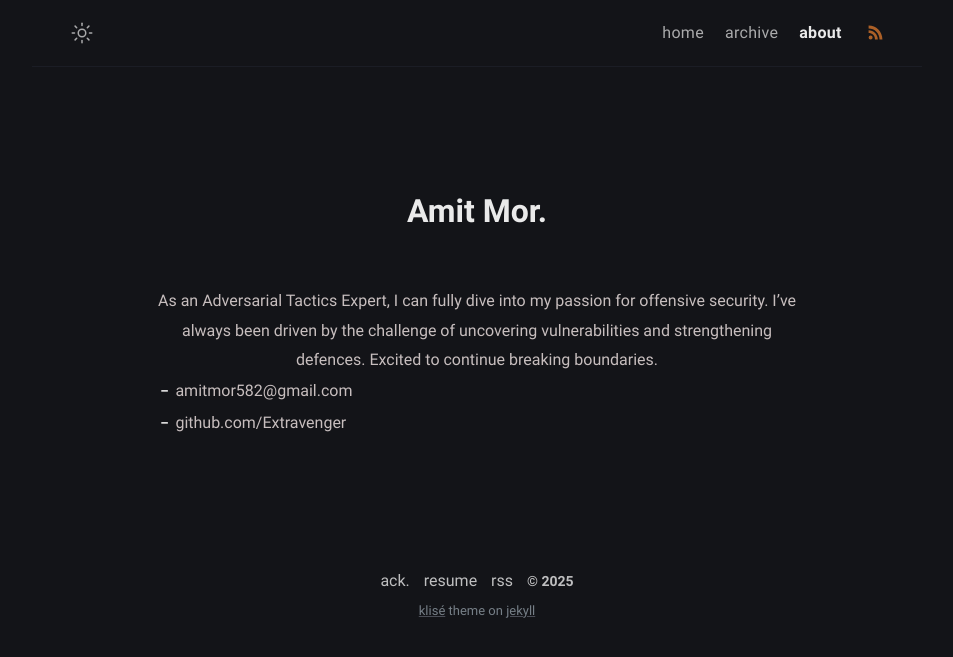
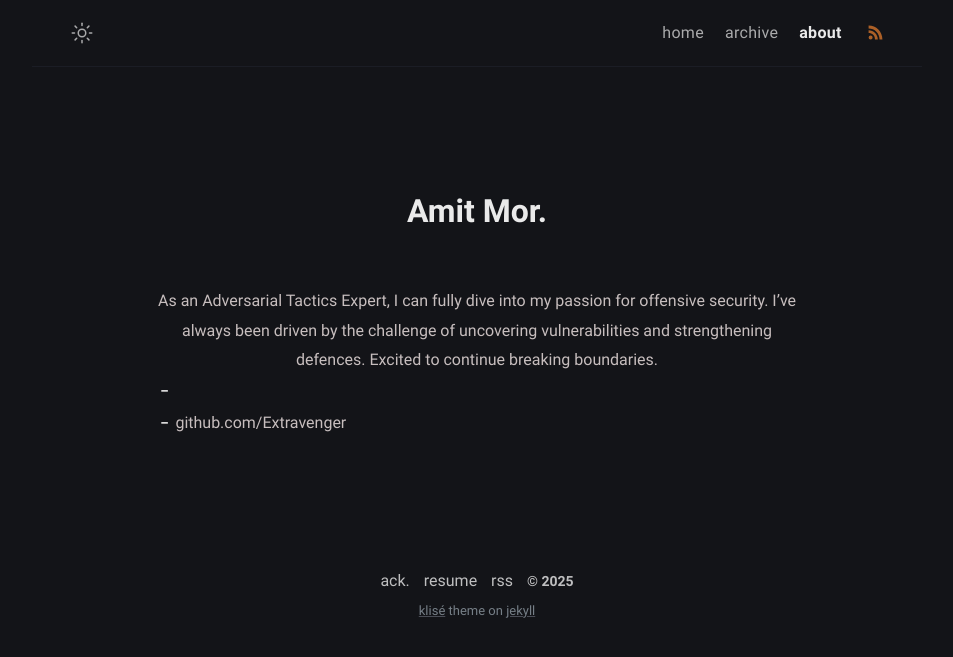
Before and after one commit to Extravenger/extravenger.github.io, a Jekyll site: the page built from about.md, in a window 1280 px wide. Shown: the top 657 px of the page, without its empty margins (163-1116 px from the left). Built offline with Jekyll 4.4.1, drawn with Linux system fonts in a browser that asks for light colours; some of the changed lines change nothing that is shown.

Commit message:
Update _config.yml

```diff
--- a/_config.yml
+++ b/_config.yml
@@ -17,7 +17,7 @@ author:
   github: Extravenger # github username
   twitter: twitter_username # twitter username
   facebook: facebook_username # facebook username
-  email: amitmor582@gmail.com # email adress
+  # email: amitmor582@gmail.com # email adress
   avatar: /assets/img/avatar.png # change with your own avatar
 
 # URL settings
```
